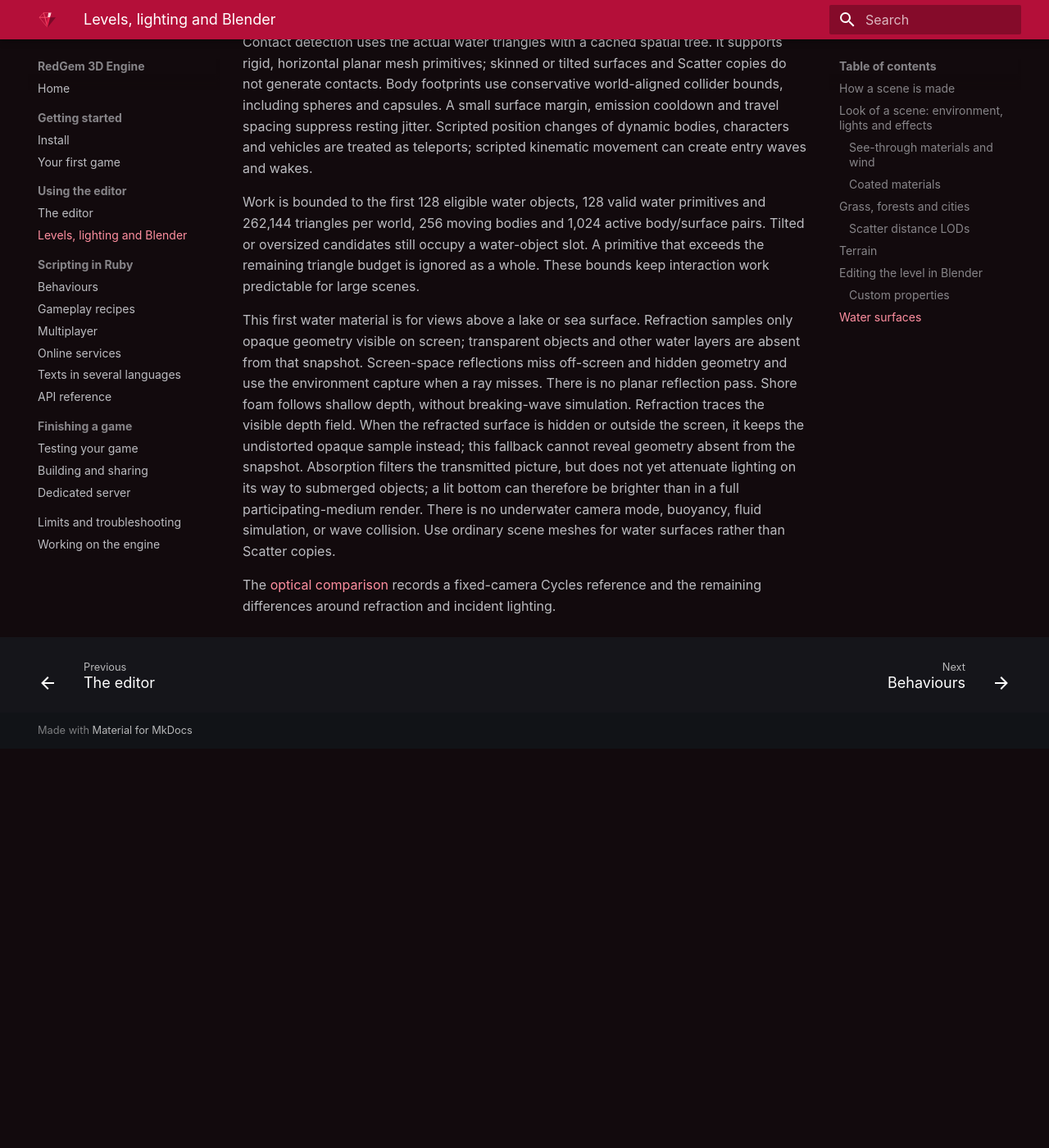
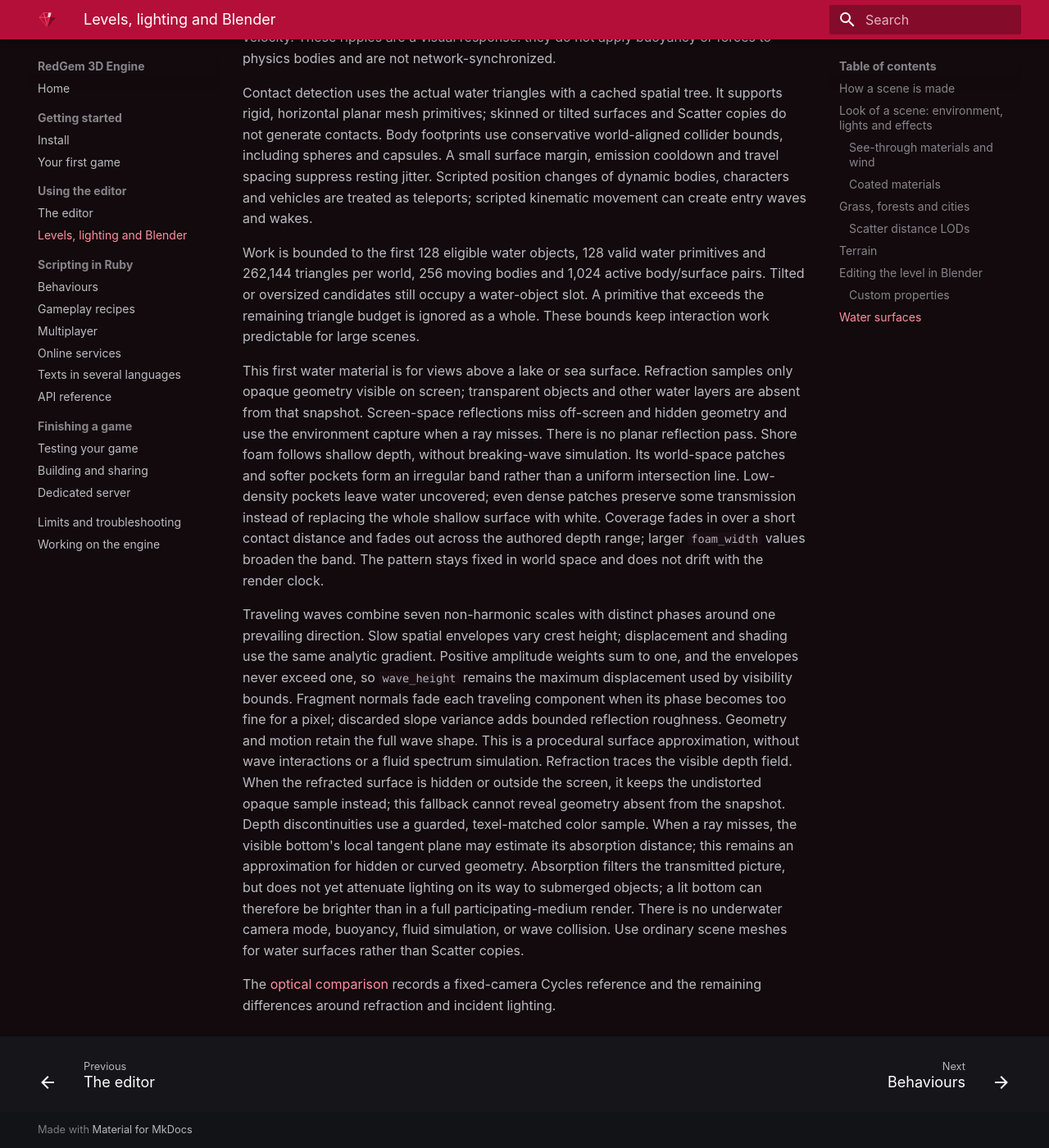
Before and after one commit to carlosdanielpohlod/redgem, an MkDocs documentation site: the page built from docs/levels.md, in a window 1280 px wide and 1400 px high, scrolled down 10005 px. Shown: the whole window at 82% size. Built offline with MkDocs 1.6.1 and Material for MkDocs 9.7.7, drawn with Linux system fonts in a browser that asks for light colours; before the commit the page ends 10918 px from its top, so only the background shows below that; some of the changed text lies outside the part shown.

Commit message:
Improve water refraction, shore foam and wave filtering

```diff
--- a/docs/levels.md
+++ b/docs/levels.md
@@ -295,7 +295,7 @@ water depth and absorption instead.
 | `absorption_red` | `0.35` | Red light absorption per meter, from 0 to 10. |
 | `absorption_green` | `0.08` | Green light absorption per meter, from 0 to 10. |
 | `absorption_blue` | `0.035` | Blue light absorption per meter, from 0 to 10. |
-| `foam_width` | `0.12` | Shallow depth range for white shore foam, in meters; 0 disables it. |
+| `foam_width` | `0.12` | Nominal shallow depth range for a soft shore foam band, in meters; 0 disables it. World-space patches vary its reach from 0.6 to 1.4 times this value. |
 | `refraction` | `0.035` | Refraction strength, from 0 to 0.1; the default uses water's IOR of 1.333 and 0 keeps the bottom undistorted. |
 
 The Blender helper `scene_kit.water_material("Pond", wave_height=0.04, wavelength=2.0)`
@@ -340,9 +340,26 @@ triangle budget is ignored as a whole. These bounds keep interaction work predic
 This first water material is for views above a lake or sea surface. Refraction samples only
 opaque geometry visible on screen; transparent objects and other water layers are absent from
 that snapshot. Screen-space reflections miss off-screen and hidden geometry and use the environment capture
-when a ray misses. There is no planar reflection pass. Shore foam follows shallow depth, without breaking-wave simulation.
+when a ray misses. There is no planar reflection pass. Shore foam follows shallow depth, without
+breaking-wave simulation. Its world-space patches and softer pockets form an irregular band
+rather than a uniform intersection line. Low-density pockets leave water uncovered; even dense
+patches preserve some transmission instead of replacing the whole shallow surface with white.
+Coverage fades in over a short contact distance and
+fades out across the authored depth range; larger `foam_width` values broaden the band. The
+pattern stays fixed in world space and does not drift with the render clock.
+
+Traveling waves combine seven non-harmonic scales with distinct phases around one prevailing
+direction. Slow spatial envelopes vary crest height; displacement and shading use the same
+analytic gradient. Positive amplitude weights sum to one, and the envelopes never exceed one,
+so `wave_height` remains the maximum displacement used by visibility bounds. Fragment normals
+fade each traveling component when its phase becomes too fine for a pixel; discarded slope
+variance adds bounded reflection roughness. Geometry and motion retain the full wave shape. This is a
+procedural surface approximation, without wave interactions or a fluid spectrum simulation.
 Refraction traces the visible depth field. When the refracted surface is hidden or outside the screen,
 it keeps the undistorted opaque sample instead; this fallback cannot reveal geometry absent from the snapshot.
+Depth discontinuities use a guarded, texel-matched color sample. When a ray misses, the visible
+bottom's local tangent plane may estimate its absorption distance; this remains an approximation
+for hidden or curved geometry.
 Absorption filters the transmitted picture, but does not yet attenuate lighting on its way to submerged
 objects; a lit bottom can therefore be brighter than in a full participating-medium render.
 There is no underwater camera mode, buoyancy, fluid simulation, or wave collision. Use ordinary
```
Also changed, not shown: KNOWN_LIMITATIONS.md (+5 -1 lines), docs/water-coastal-validation.md (added, +80 -0 lines), 8 other files.
